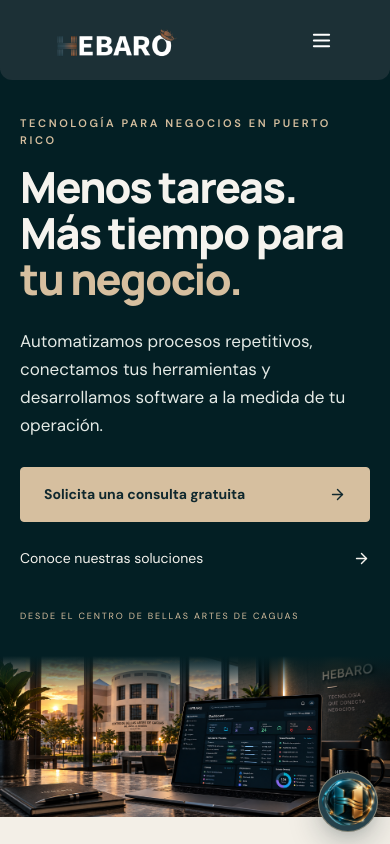
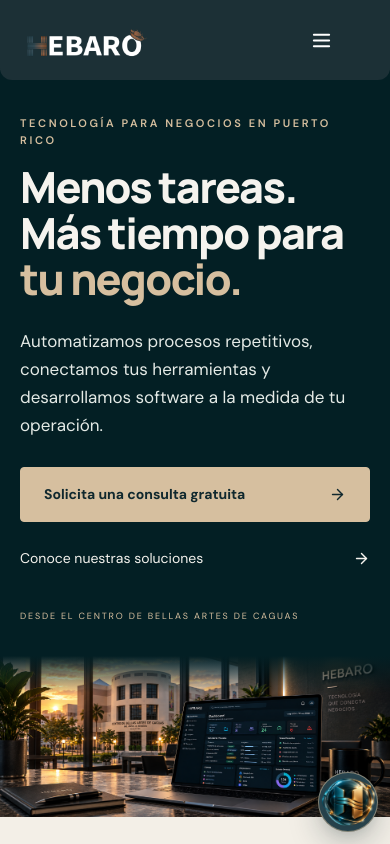
Before and after one commit to Laudano5/hebaro-website, a Next.js app: page / in a window 390 px wide. Shown: the top 844 px of the page. Built offline with nearby package versions, Linux system fonts and the light colour scheme.

Commit message:
Fix legacy mobile header padding so logo aligns left

```diff
--- a/src/app/polish.css
+++ b/src/app/polish.css
@@ -918,5 +918,7 @@ section[id] {
 /* Give the header logo a little more space from navigation without moving it. */
 .site-header > .brand { position: relative; left: -12px; }
 @media (max-width: 700px) {
-  .site-header > .brand { left: -6px; }
+  /* Override the legacy full-width header padding on small screens only. */
+  .site-header.wrap { padding-left: 12px !important; }
+  .site-header > .brand { left: 0; }
 }
```
